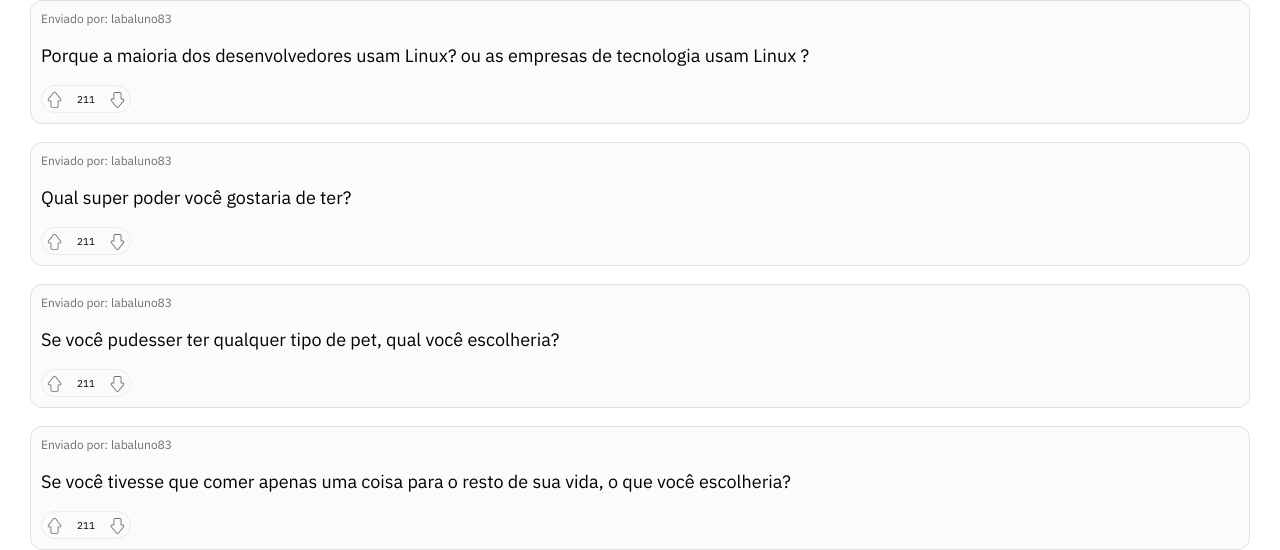
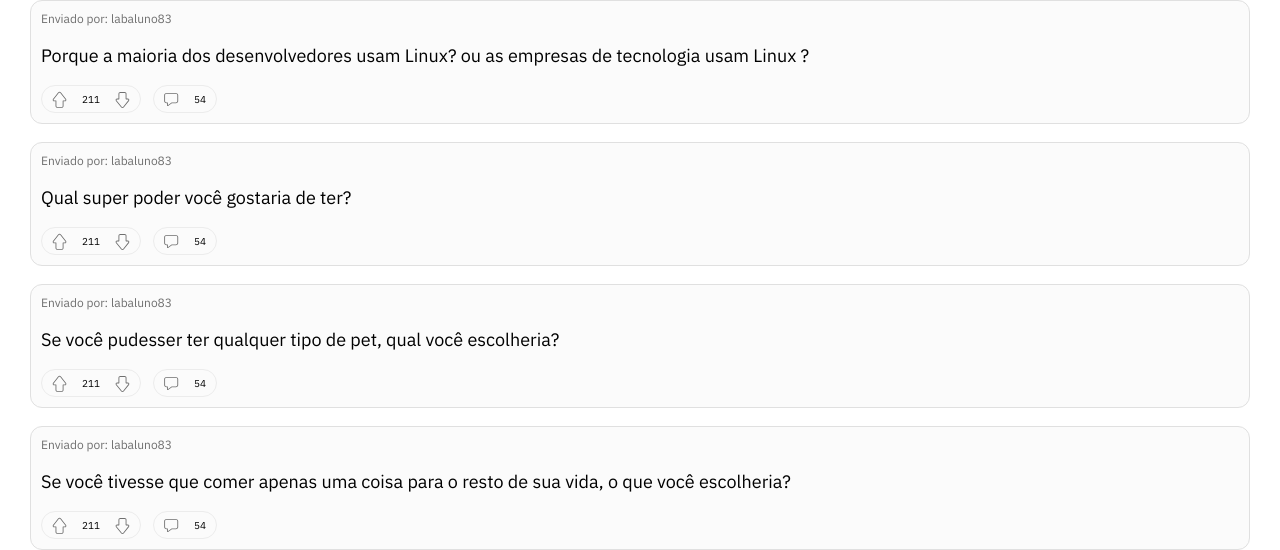
Before and after one commit to gustavojb1/projeto-labeddit-frontend, a React (Create React App) app: page / in a window 1280 px wide. Shown: the part 343-893 px from the top of the page. Built offline with nearby package versions, Linux system fonts and the light colour scheme.

Commit message:
PostBox refactor layout

```diff
--- a/src/components/PostBox/PostBox.js
+++ b/src/components/PostBox/PostBox.js
@@ -1,21 +1,29 @@
 import React from 'react'
-import { Box, RowImage, SendTo, Text, UpDownVotes } from './styled'
+import { Box, Comments, IconImage, SendTo, Text, UpDownVotes, VotsCommentsContainer } from './styled'
 import upRow from '../../img/upRow.svg'
 import downRow from '../../img/downRow.svg'
+import comment from '../../img/comment.svg'
 
 
-const PostBox = ({children}) => {
+const PostBox = ({ children }) => {
   return (
     <Box>
       <SendTo>Enviado por: labaluno83 </SendTo>
       <Text>
-      {children}
+        {children}
       </Text>
-      <UpDownVotes>
-        <RowImage src={upRow}/>
+      <VotsCommentsContainer>
+        <UpDownVotes>
+          <IconImage src={upRow} />
           211
-        <RowImage marginTop='2px' src={downRow}/>
-      </UpDownVotes>
+          <IconImage marginTop='2px' src={downRow} />
+        </UpDownVotes>
+        <Comments>
+          <IconImage src={comment} />
+          54
+        </Comments>
+      </VotsCommentsContainer>
+
     </Box>
   )
 }
--- a/src/components/PostBox/styled.js
+++ b/src/components/PostBox/styled.js
@@ -23,9 +23,9 @@ border-radius: 28px;
 display: flex;
 align-items: center;
 column-gap: 15px;
-padding-inline: 5px;
+padding-inline: 10px;
 `
-export const RowImage = styled.img`
+export const IconImage = styled.img`
 height: 17px;
 width: 15px;
 overflow: visible;
@@ -37,3 +37,19 @@ font-family: 'IBM Plex Sans', sans-serif;
 font-size: 12px;
 color: #6F6F6F;
 `
+
+export const Comments = styled.div`
+font-size: 10px;
+height: 28px;
+border: 1px solid #ECECEC;
+border-radius: 28px;
+display: flex;
+align-items: center;
+column-gap: 15px;
+padding-inline: 10px;
+`
+export const VotsCommentsContainer = styled.div`
+width: 100%;
+display: flex;
+column-gap: 12px;
+`
```
